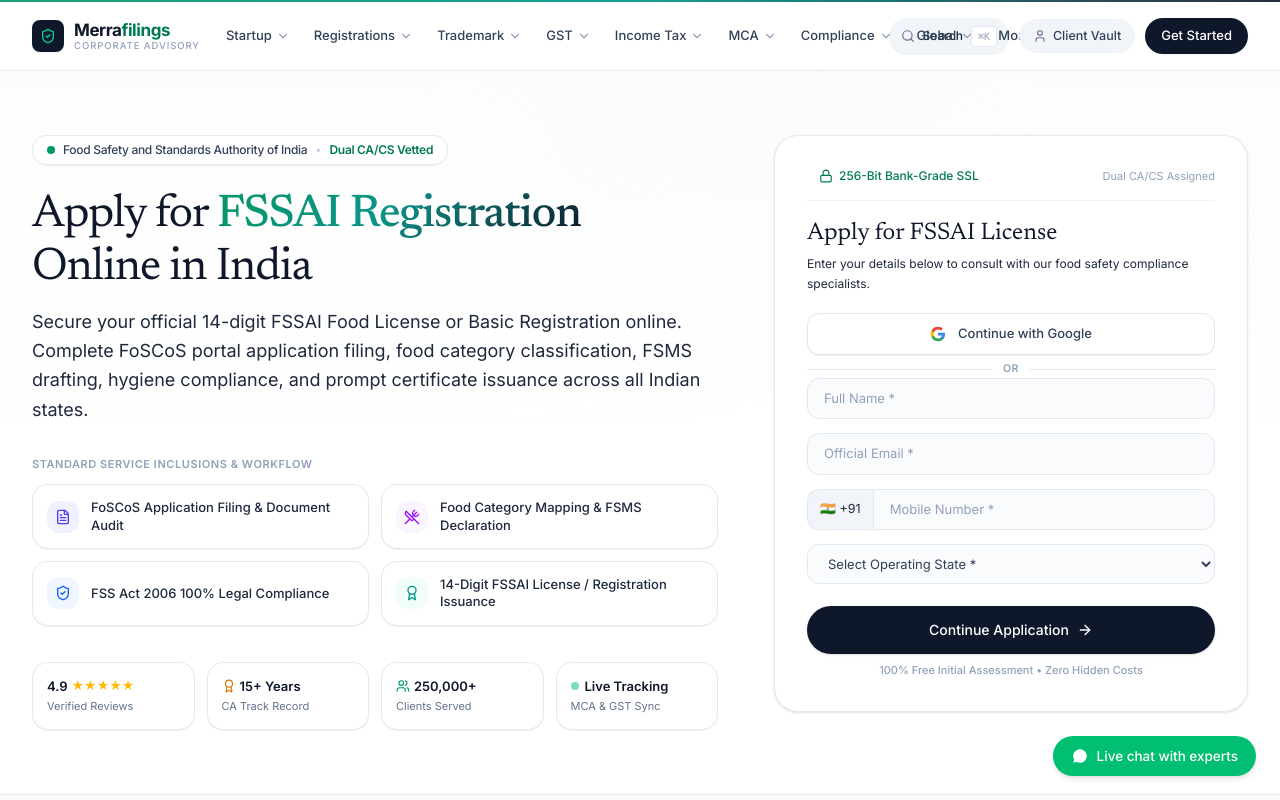
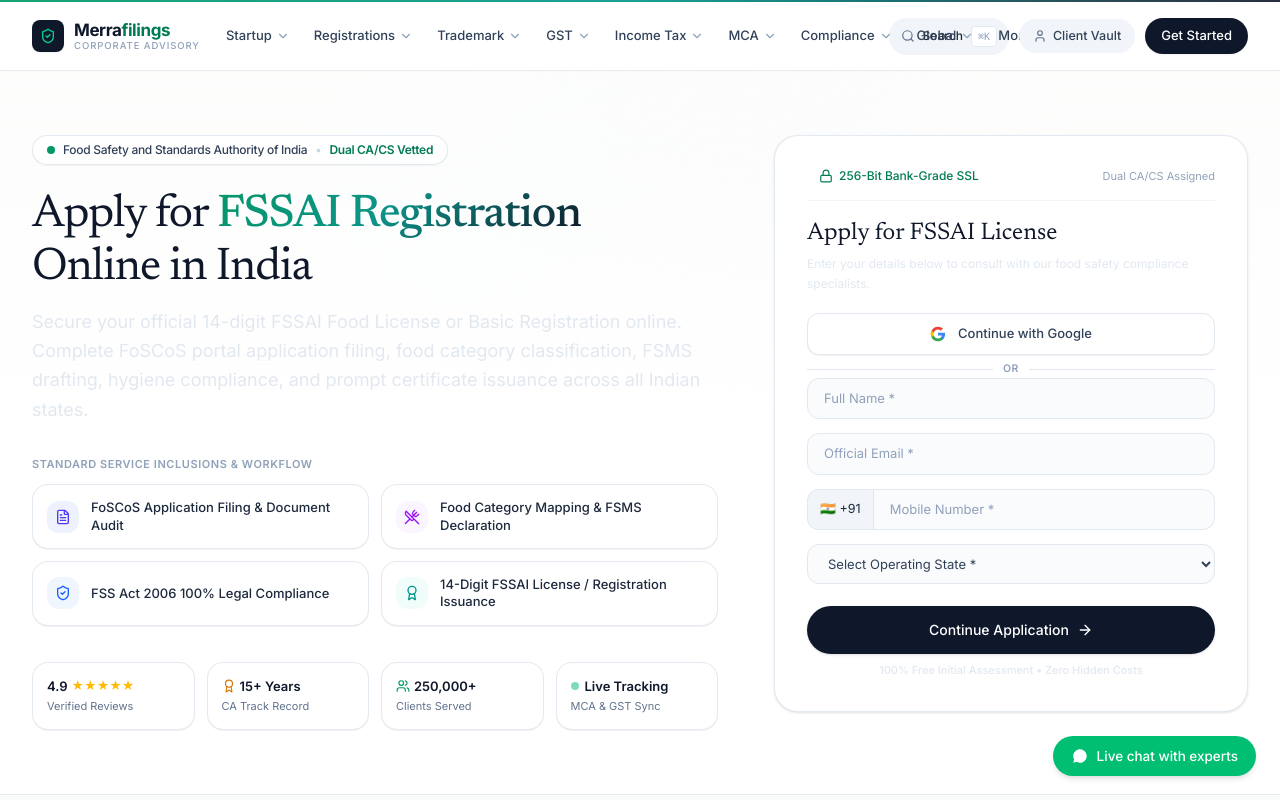
Before and after one commit to MohammedThalhaA/Merrafilings, a Next.js app: page /fssai in a window 1280 px wide. Shown: the top 800 px of the page. Built offline with nearby package versions, Linux system fonts and the light colour scheme.

Commit message:
feat: add layout components for intellectual property guides and global css styles

```diff
--- a/src/app/globals.css
+++ b/src/app/globals.css
@@ -446,34 +446,28 @@
 
 /* ==========================================================================
    Editorial Content & High-Contrast Dark Typography
-   Makes all article text, paragraphs, descriptions, and lists clearly visible with rich dark color
+   Makes article body text, paragraphs, and descriptions clearly visible while preserving light text on dark banners
    ========================================================================== */
-article,
-article p,
-article li,
-article ul,
-article ol,
-article p *,
-article li *,
+.prose p,
+.prose li,
+.prose ul,
+.prose ol,
 .guide-content p,
-.guide-content li,
-.prose p,
-.prose li {
-  color: #0F172A !important; /* Deep Dark Slate 900 / Near-Black for maximum contrast */
+.guide-content li {
+  color: #0F172A !important;
   font-weight: 400 !important;
+}
+
+article > p,
+article > div:not([class*="bg-"]):not([class*="from-"]):not([class*="text-white"]) p {
+  color: #0F172A;
+  font-weight: 400;
 }
 
 article .font-light,
 article [class*="font-light"],
 .font-light {
   font-weight: 400 !important;
-}
-
-article .text-slate-600,
-article .text-slate-500,
-article [class*="text-slate-600"],
-article [class*="text-slate-500"] {
-  color: #0F172A !important;
 }
 
 article strong,
@@ -484,6 +478,36 @@
   font-weight: 600 !important;
 }
 
+/* Explicit high-contrast white/light text for dark consultation cards and banners */
+[class*="from-[#1F1646]"],
+[class*="from-[#1F1646]"] p,
+[class*="from-[#1F1646]"] p *,
+[class*="from-[#2A1E5C]"],
+[class*="from-[#2A1E5C]"] p,
+[class*="from-[#2A1E5C]"] p *,
+[class*="from-[#0F172A]"],
+[class*="from-[#0F172A]"] p,
+[class*="from-[#0F172A]"] p *,
+[class*="from-slate-900"],
+[class*="from-slate-900"] p,
+[class*="from-slate-900"] p *,
+[class*="bg-slate-900"] p,
+[class*="bg-slate-900"] p *,
+[class*="bg-[#1F1646]"] p,
+[class*="bg-[#1F1646]"] p *,
+[class*="text-white"] p,
+[class*="text-white"] p *,
+article p[class*="text-slate-100"],
+article p[class*="text-slate-200"],
+article p[class*="text-slate-300"],
+p[class*="text-slate-100"],
+p[class*="text-slate-200"],
+p[class*="text-slate-300"],
+p[class*="text-purple-100"],
+p[class*="text-emerald-100"] {
+  color: #E2E8F0 !important;
+}
+
 .text-slate-600:not([class*="hover:"]):not([class*="group-hover:"]) {
   color: #1E293B;
 }
--- a/src/components/CopyrightGuideLayout.tsx
+++ b/src/components/CopyrightGuideLayout.tsx
@@ -180,7 +180,7 @@
                   <h3 className="text-xl sm:text-2xl font-normal text-white">
                     Ready to Register Your Copyright in India?
                   </h3>
-                  <p className="text-xs sm:text-sm text-slate-200 font-normal max-w-xl">
+                  <p className="text-xs sm:text-sm text-slate-200 font-normal max-w-xl" style={{ color: "#E2E8F0" }}>
                     Protect your original software code, literary work, artistic designs, sound recordings, or video content. Same-day Form XIV drafting, IP advocate review, and government dairy number generation.
                   </p>
                 </div>
--- a/src/components/DesignGuideLayout.tsx
+++ b/src/components/DesignGuideLayout.tsx
@@ -182,7 +182,7 @@
                   <h3 className="text-xl sm:text-2xl font-normal text-white">
                     Ready to Protect Your Product Design from Copycats?
                   </h3>
-                  <p className="text-xs sm:text-sm text-slate-200 font-normal max-w-xl">
+                  <p className="text-xs sm:text-sm text-slate-200 font-normal max-w-xl" style={{ color: "#E2E8F0" }}>
                     Secure 15 years of exclusive aesthetic market monopoly across India with expert 7-angle CAD drawing drafting and fast-track Kolkata prosecution.
                   </p>
                 </div>
--- a/src/components/PatentGuideLayout.tsx
+++ b/src/components/PatentGuideLayout.tsx
@@ -182,7 +182,7 @@
                   <h3 className="text-xl sm:text-2xl font-normal text-white">
                     Ready to Protect Your Invention with a 20-Year Patent?
                   </h3>
-                  <p className="text-xs sm:text-sm text-slate-200 font-normal max-w-xl">
+                  <p className="text-xs sm:text-sm text-slate-200 font-normal max-w-xl" style={{ color: "#E2E8F0" }}>
                     Lock in your priority date today with an official provisional patent application or draft your complete techno-legal specification with registered Indian Patent Agents.
                   </p>
                 </div>
--- a/src/components/TrademarkCertificateGuideLayout.tsx
+++ b/src/components/TrademarkCertificateGuideLayout.tsx
@@ -181,7 +181,7 @@
                   <h3 className="text-xl sm:text-2xl font-normal text-white">
                     Need Help with Your Trademark Certificate or Brand Protection?
                   </h3>
-                  <p className="text-xs sm:text-sm text-slate-200 font-normal max-w-xl">
+                  <p className="text-xs sm:text-sm text-slate-200 font-normal max-w-xl" style={{ color: "#E2E8F0" }}>
                     Whether you need to retrieve your official Form RG-2 certificate, resolve clerical errors, or monitor conflicting journal filings, Merrafilings senior IP attorneys are here to assist.
                   </p>
                 </div>
--- a/src/components/TrademarkGuideLayout.tsx
+++ b/src/components/TrademarkGuideLayout.tsx
@@ -167,7 +167,7 @@
                   <h3 className="text-xl sm:text-2xl font-normal text-white">
                     Ready to Protect Your Brand Identity?
                   </h3>
-                  <p className="text-xs sm:text-sm text-slate-200 font-normal max-w-xl">
+                  <p className="text-xs sm:text-sm text-slate-200 font-normal max-w-xl" style={{ color: "#E2E8F0" }}>
                     Get your trademark filed with the IP India registry today. Same-day Form TM-A drafting, Nice classification guidance, and MSME 50% fee rebate assistance.
                   </p>
                 </div>
--- a/src/components/TrademarkObjectionGuideLayout.tsx
+++ b/src/components/TrademarkObjectionGuideLayout.tsx
@@ -181,7 +181,7 @@
                   <h3 className="text-xl sm:text-2xl font-normal text-white">
                     Received a Trademark Examination Report?
                   </h3>
-                  <p className="text-xs sm:text-sm text-slate-200 font-normal max-w-xl">
+                  <p className="text-xs sm:text-sm text-slate-200 font-normal max-w-xl" style={{ color: "#E2E8F0" }}>
                     Don&apos;t let your application get deemed &quot;Abandoned&quot;. Merrafilings senior IP attorneys draft compelling legal replies with judicial citations and user affidavits within 48 hours.
                   </p>
                 </div>
--- a/src/components/TrademarkRenewalGuideLayout.tsx
+++ b/src/components/TrademarkRenewalGuideLayout.tsx
@@ -181,7 +181,7 @@
                   <h3 className="text-xl sm:text-2xl font-normal text-white">
                     Need Help Renewing or Restoring Your Trademark?
                   </h3>
-                  <p className="text-xs sm:text-sm text-slate-200 font-normal max-w-xl">
+                  <p className="text-xs sm:text-sm text-slate-200 font-normal max-w-xl" style={{ color: "#E2E8F0" }}>
                     Don&apos;t let your 10-year brand exclusivity lapse into abandonment. File Form TM-R before expiration or restore within the grace window with Merrafilings registered IP attorneys.
                   </p>
                 </div>
```
